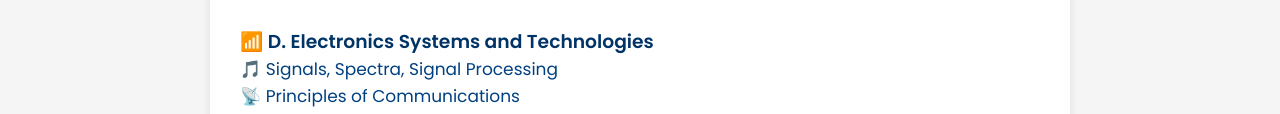
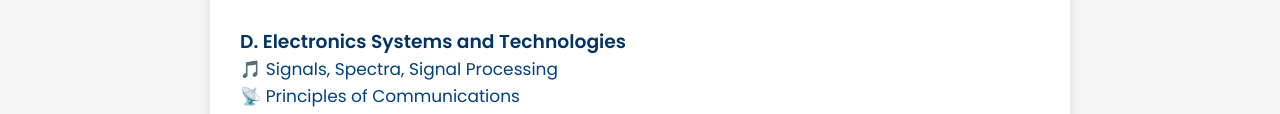
Before and after one commit to bsece4b-1/ecel12group1, a plain HTML site: page carbon.html in a window 1280 px wide. Shown: the part 2272-2386 px from the top of the page. Drawn offline with Linux system fonts and the light colour scheme.

Commit message:
Update carbon.html

```diff
--- a/carbon.html
+++ b/carbon.html
@@ -210,7 +210,7 @@
 
 	<div style="margin-top: 30px;"></div> <!-- Adds space -->
 
-        <h3>📶 D. Electronics Systems and Technologies</h3>
+        <h3>D. Electronics Systems and Technologies</h3>
         <p>🎵 Signals, Spectra, Signal Processing</p>
         <p>📡 Principles of Communications</p>
         <p>💻 Digital Communications</p>
```
